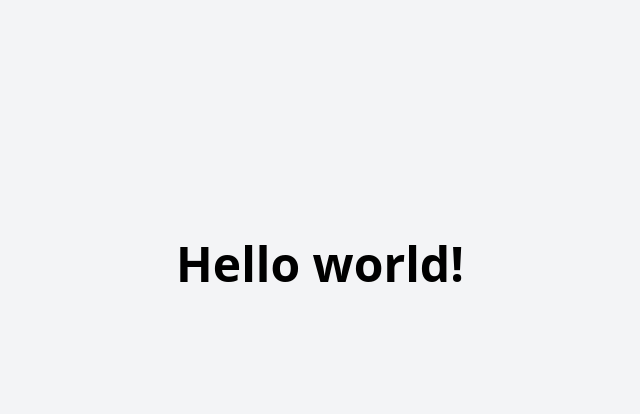
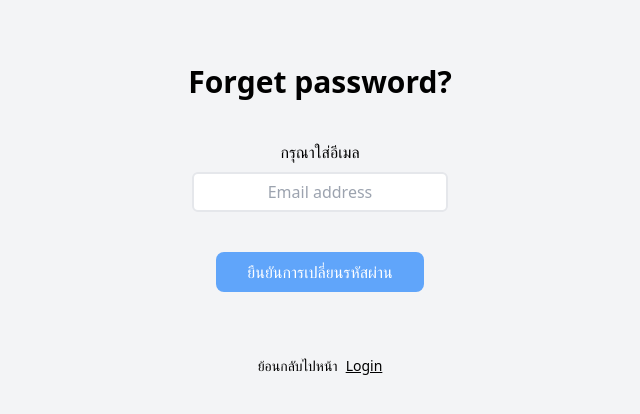
Before and after one commit to KajbunditMonta/Kin-Rai-Dee, a React (Create React App) app in the folder frontend/: page /ForgotPassword in a window 1280 px wide. Shown: the top 414 px of the page, without its empty margins (320-960 px from the left). Built offline with nearby package versions, Linux system fonts and the light colour scheme.

Commit message:
test forgotpassword

```diff
--- a/frontend/src/App.js
+++ b/frontend/src/App.js
@@ -1,5 +1,6 @@
 import LoginRegister from './pages/LoginRegister.js';
 import ForgotPassword from './pages/ForgotPassword.js';
+import NewPassword from './pages/NewPassword.js';
 import RegisterRole from './pages/RegisterRole.js';
 import RegisterCustomer from './pages/RegisterCustomer.js';
 import RegisterRestaurant from './pages/RegisterRestaurant.js';
@@ -12,6 +13,7 @@ function App() {
       <Routes>
         <Route path = "/" element = {<LoginRegister />} />
         <Route path = "/ForgotPassword" element = {<ForgotPassword />} />
+        <Route path = "/NewpassWord" element = {<NewPassword />}/>
         <Route path = "/RegisterCustomer" element = {<RegisterCustomer />} />
         <Route path = "/RegisterRole" element = {<RegisterRole />} />\
         <Route path = "/RegisterRestaurant" element = {<RegisterRestaurant />}/>
--- a/frontend/src/pages/ForgotPassword.js
+++ b/frontend/src/pages/ForgotPassword.js
@@ -1,14 +1,42 @@
+import { Link } from "react-router-dom";
+import { useNavigate } from "react-router-dom";
 
 function ForgotPassword () {
+    const navigate = useNavigate();
+
+    const newpasswordOnclick = () => {
+        navigate('/Newpassword');
+    }
     return (
         <div className = "h-screen flex flex-col items-center bg-gray-100">
-
-            <div className = "pt-60">
-                <h1 className = "font-bold text-5xl">
-                    Hello world!
+            <div className = "pt-16">
+                <h1 className = "font-bold text-3xl">
+                    Forget password?
                 </h1>
             </div>
+            <div className = "pt-10 w-64 flex flex-col">
+                <label className = "text-center mb-2">
+                    กรุณาใส่อีเมล
+                </label>
 
+                <input className = "rounded-md border-2 min-h-10 w-full text-center px-2"
+                    placeholder = "Email address"
+                />
+            </div>
+
+            <div className = "pt-10">
+                <button onClick = {newpasswordOnclick} className = " bg-blue-400 text-white min-h-10 min-w-52 rounded-lg hover:bg-blue-700 active:bg-blue-800 active:scale-[0.98]">
+                    ยืนยันการเปลี่ยนรหัสผ่าน
+                </button>
+            </div>
+            <div className = "pt-16 flex flex-row">
+                <p className = "text-sm">
+                    ย้อนกลับไปหน้า
+                </p>
+                <Link className = "text-sm underline pl-2 " to = "/">
+                    Login
+                </Link>
+            </div>
         </div>
     )
 }
--- /dev/null
+++ b/frontend/src/pages/NewPassword.js
@@ -0,0 +1,16 @@
+
+function NewPassword () {
+    return (
+        <div className = "h-screen flex flex-col items-center bg-gray-100">
+
+            <div className = "pt-60">
+                <h1 className = "font-bold text-5xl">
+                    Hello world!
+                </h1>
+            </div>
+
+        </div>
+    )
+}
+
+export default NewPassword;
```
Also changed, not shown: 1 other file (tests, documents, lock files or other folders).
